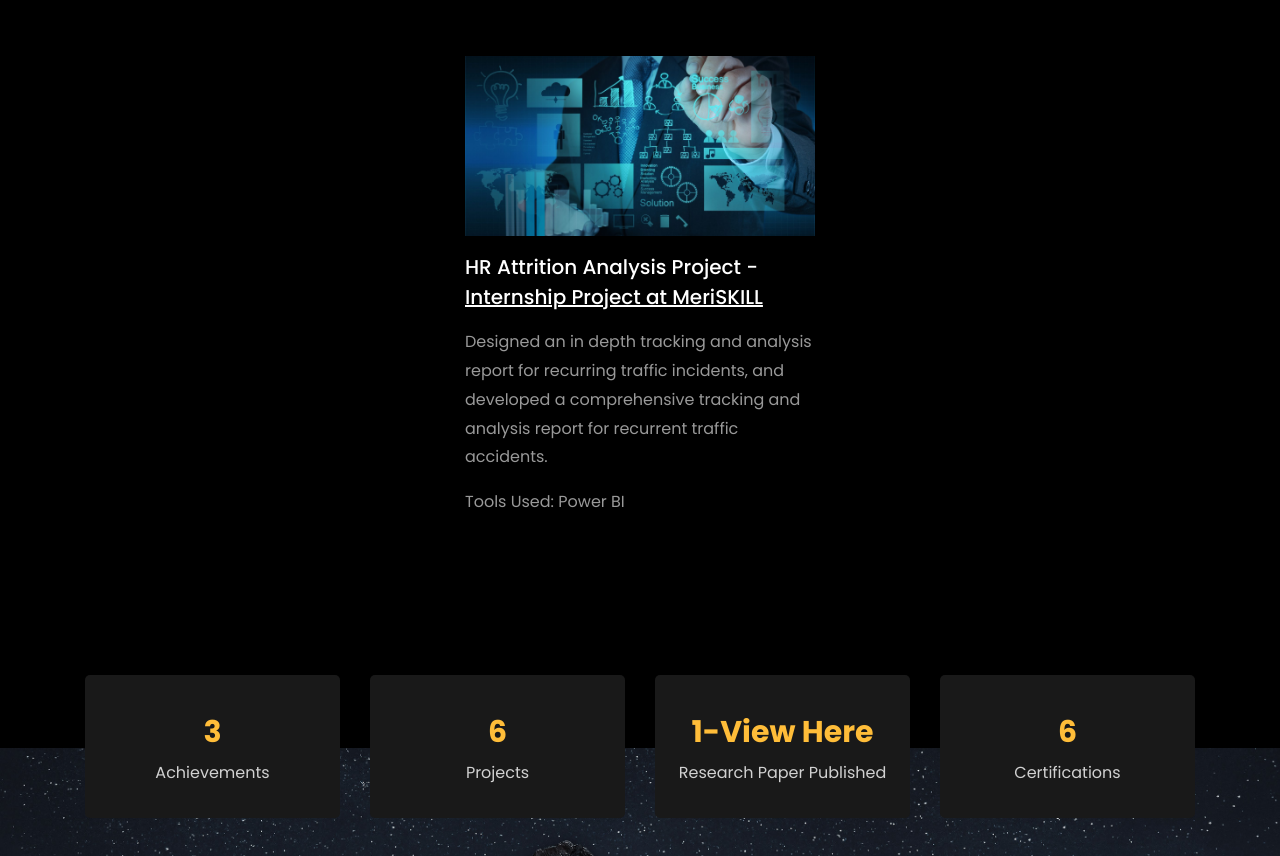
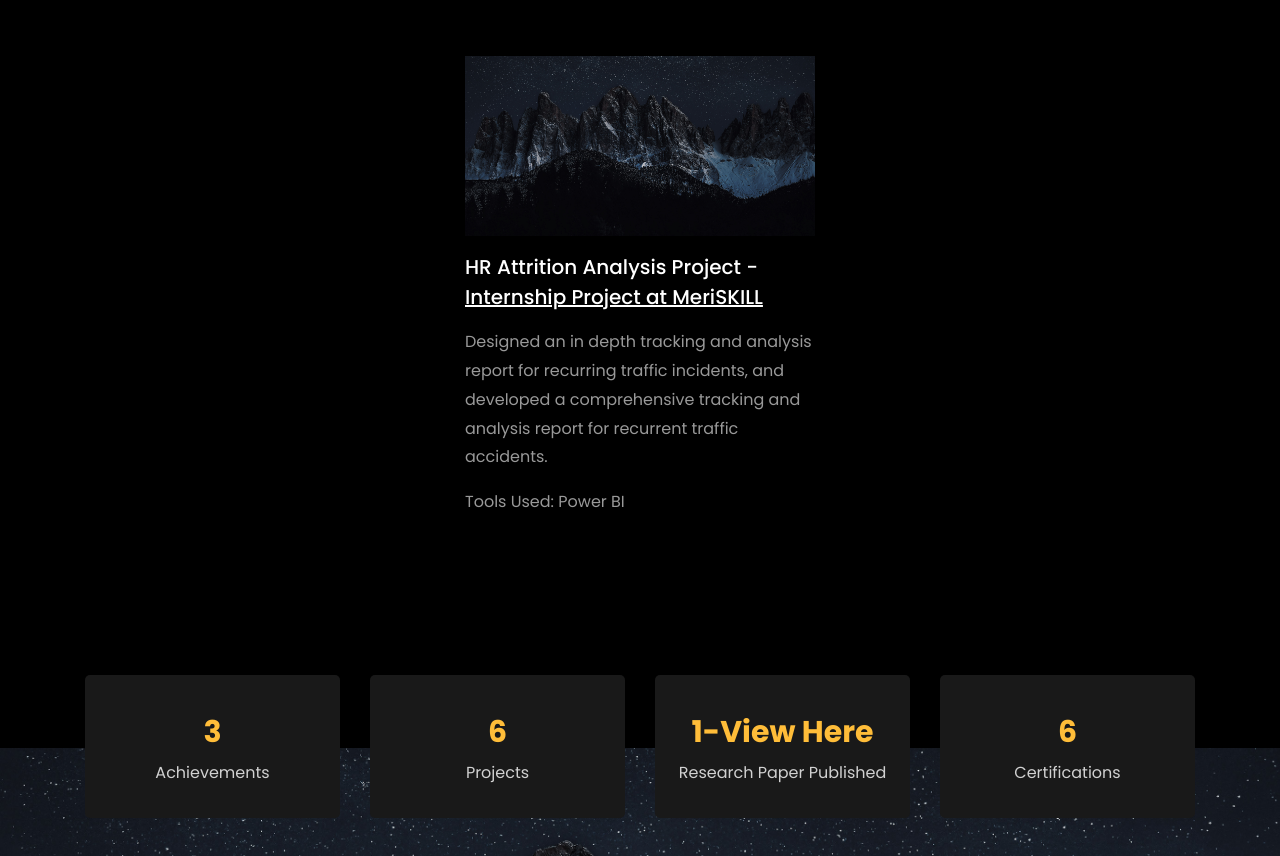
Before and after one commit to YokiniC/yokini.github.io, a plain HTML site: page index.html in a window 1280 px wide. Shown: the part 4407-5263 px from the top of the page. Drawn offline with Linux system fonts and the light colour scheme; files whose address does not match are found by name.

Commit message:
Update index.html

```diff
--- a/index.html
+++ b/index.html
@@ -459,7 +459,7 @@
 		<div class="row d-flex justify-content-center">
 			<div class="col-md-4 d-flex ftco-animate">
 				<div class="blog-entry justify-content-end">
-				<a href="https://github.com/YokiniC/HR---Attrition" class="block-20 zoom-effect" style="background-image: url('images/Project2_hr_attrition.jpg');">
+				<a href="https://github.com/YokiniC/HR---Attrition" class="block-20 zoom-effect" style="background-image: url('images/bg_1.jpg');">
 				</a>
 				<div class="text mt-3 float-right d-block">
 
```
